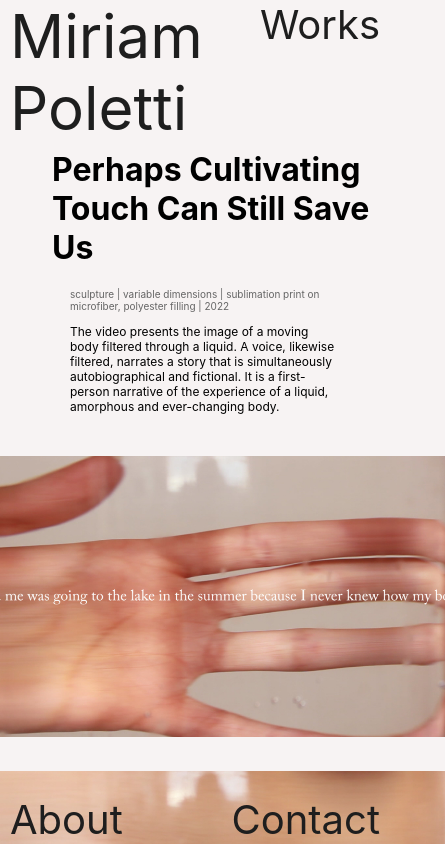
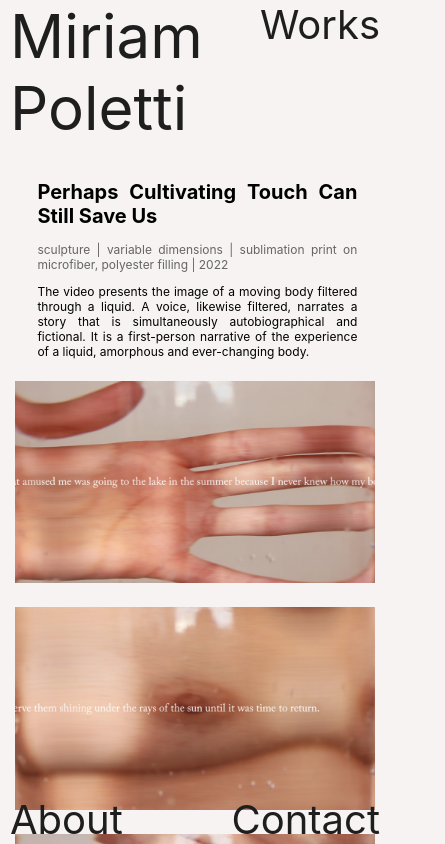
Before and after one commit to miriam-plt/portfolio, a React (Create React App) app: page /works/cultivating-touch in a window 390 px wide. Shown: the top 844 px of the page, 445 px wide, since content can reach past the window. Built offline with nearby package versions, Linux system fonts and the light colour scheme; the HTML template or start-up script is replaced by a standard one; a web font is replaced by a local one.

Commit message:
finalising responsive design

```diff
--- a/src/Pages/About/index.scss
+++ b/src/Pages/About/index.scss
@@ -70,7 +70,7 @@
     font-weight: 400;
 }
 
-p {
+.cv-section p {
     font-size: 12px;
     margin-left: 50px;
     margin-right: 30px;
--- a/src/Pages/WorkDetails/index.scss
+++ b/src/Pages/WorkDetails/index.scss
@@ -1,16 +1,20 @@
 .work__detail {
-    margin-left: 4em;
-    margin-right: 4em;
-    padding-top: 6%;
-    max-width: 100vw;
-    min-height: 100vh;
+    margin-top: 8em;
+    animation: fadeInDown 2s 0.5s both;
 }
 
 .work__card {
     display: flex;
     align-items: center;
-    max-width: fit-content;
+    max-width: 350px;
     max-height: 400px;
+    margin-left: 1em;
+    text-align: justify;
+    text-justify: inter-word;
+    @media (max-width: 1025px) {
+        max-width: 320px;
+        margin-left: 0.3em;
+    }
 }
 
 .work__info-card {
@@ -18,7 +22,13 @@
 }
 
 .work__detail-title {
-    margin-left: 1em;
+    @media (max-width: 1025px) {
+        font-size: 20px;
+    }
+}
+
+.work__card p {
+    font-size: 12px;
 }
 
 .work__detail-basics {
@@ -32,14 +42,20 @@
 }
 
 .work__detail-img {
-    max-width: 800px;
+    max-width: 550px;
+
+    @media (max-width: 1025px) {
+        max-width: 360px;
+        margin-bottom: 10px;
+        margin-top: 10px;
+    }
 }
 
 .grid {
     display: grid;
     grid-template-columns: 1fr 1fr 1fr;
     grid-template-rows: 1fr 1fr 1fr 1fr 1fr;
-    gap: 30px 50px;
+    gap: 0px 20px;
     grid-template-areas:
       "div1 div2 div3"
       "div4 . div3"
@@ -64,7 +80,7 @@
     .grid {
         display: flex;
         flex-direction: column;
-        padding-top: 40%;
+        padding-top: 10%;
         padding-bottom: 20%;
     }
 
@@ -77,8 +93,4 @@
     .grid :nth-child(7) {order: 7;}
     .grid :nth-child(8) {order: 8;}
 
-
-    .work__detail-img {
-        max-width: 500px;
-    }
 }
```
